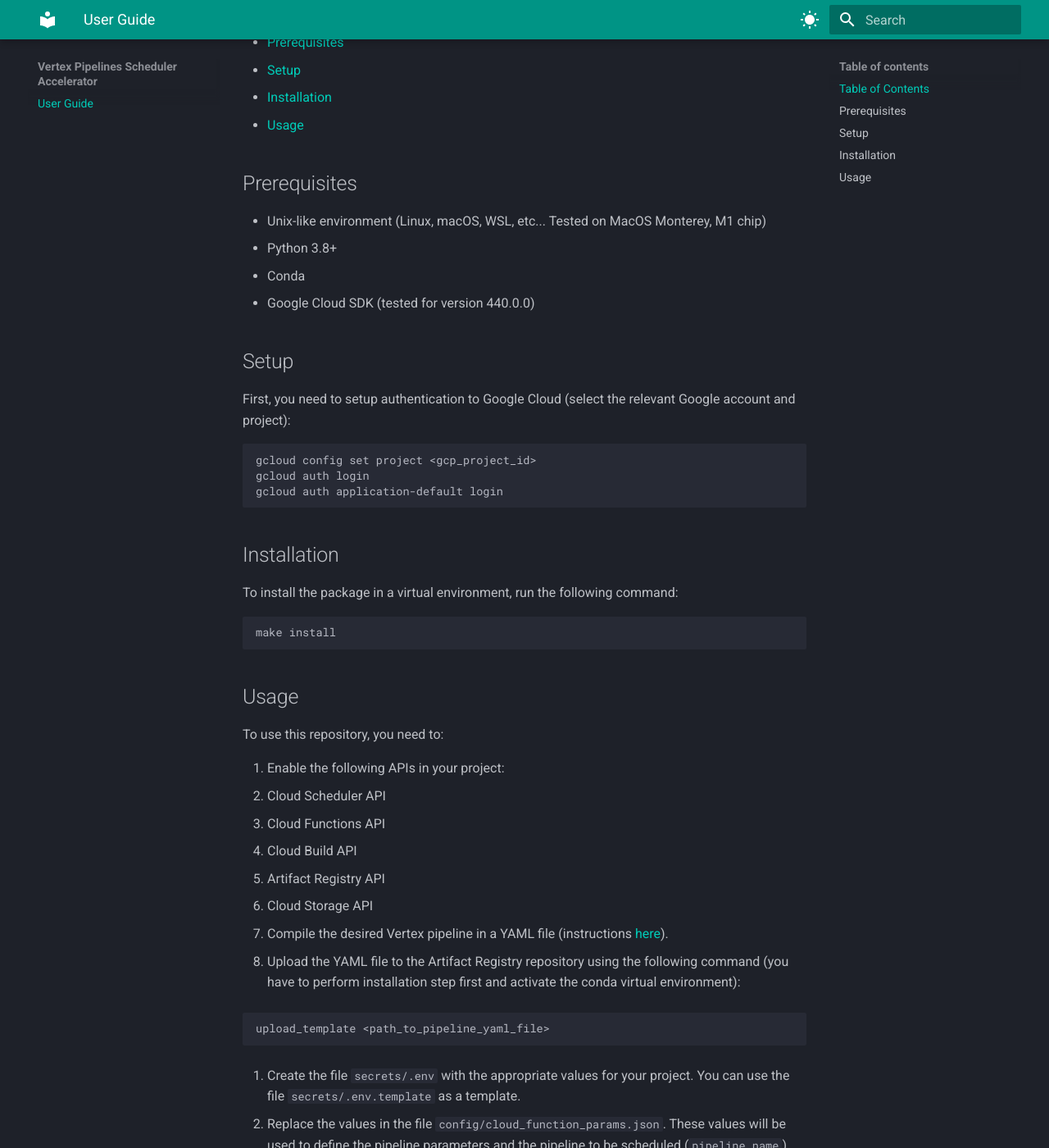
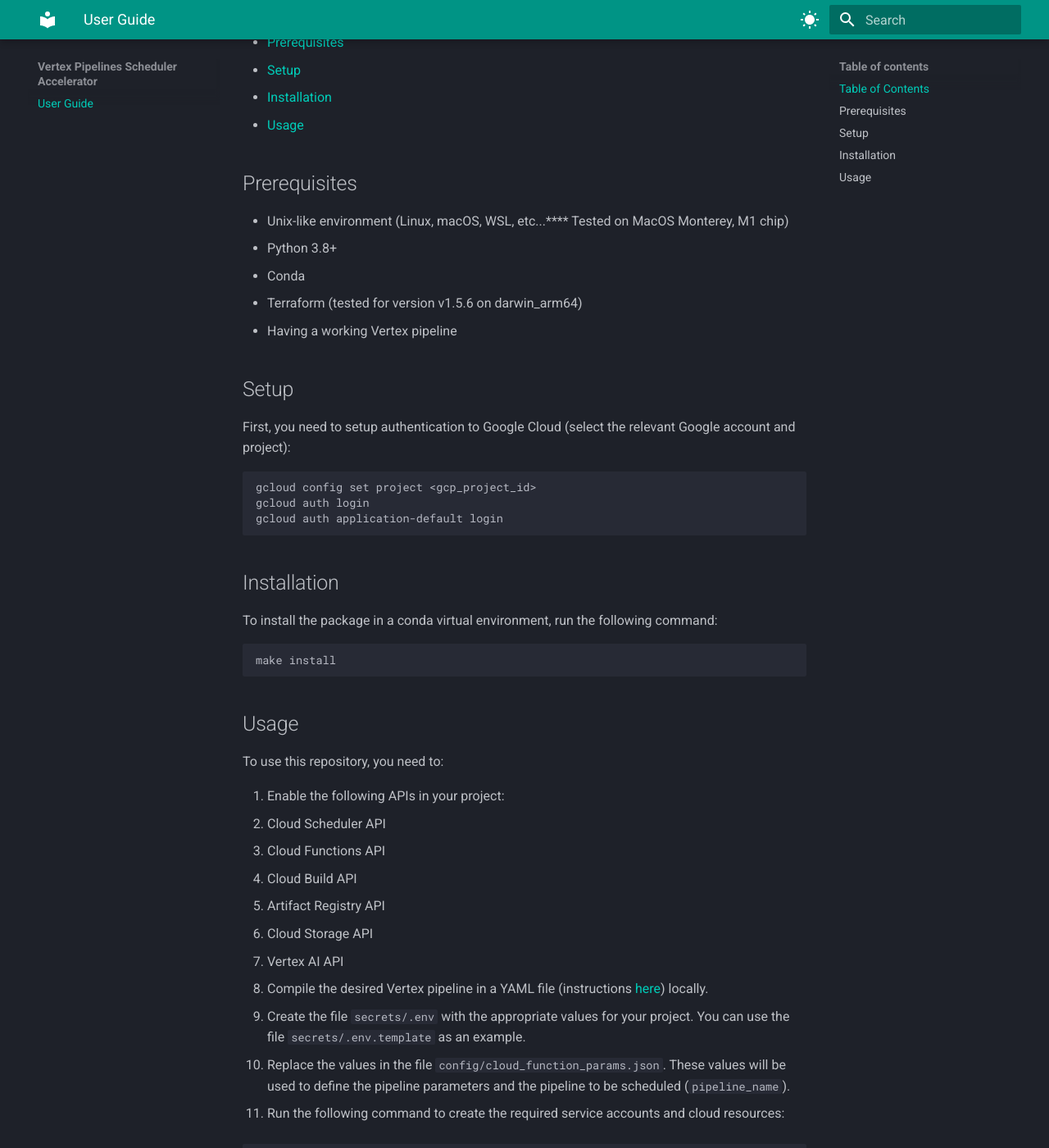
Before and after one commit to artefactory/scheduled-pipelines, an MkDocs documentation site: the page built from docs/README.md, in a window 1280 px wide and 1400 px high, scrolled down 417 px. Shown: the whole window at 82% size. Built offline with MkDocs 1.6.1 and Material for MkDocs 9.7.7, drawn with Linux system fonts in a browser that asks for light colours; some of the changed text lies outside the part shown.

Commit message:
doc: update readme in doc

````diff
--- a/docs/README.md
+++ b/docs/README.md
@@ -15,10 +15,11 @@
 
 ## Prerequisites
 
-- Unix-like environment (Linux, macOS, WSL, etc... Tested on MacOS Monterey, M1 chip)
+- Unix-like environment (Linux, macOS, WSL, etc...**** Tested on MacOS Monterey, M1 chip)
 - Python 3.8+
 - Conda
-- Google Cloud SDK (tested for version 440.0.0)
+- Terraform (tested for version v1.5.6 on darwin_arm64)
+- Having a working Vertex pipeline
 
 ## Setup
 
@@ -48,28 +49,23 @@
    - Cloud Build API
    - Artifact Registry API
    - Cloud Storage API
+   - Vertex AI API
 
-2. Compile the desired Vertex pipeline in a YAML file (instructions [here](https://cloud.google.com/vertex-ai/docs/pipelines/build-pipeline#compile_your_pipeline_into_a_yaml_file)).
+2. Compile the desired Vertex pipeline in a YAML file (instructions [here](https://cloud.google.com/vertex-ai/docs/pipelines/build-pipeline#compile_your_pipeline_into_a_yaml_file)) locally.
 
-3. Upload the YAML file to the Artifact Registry repository using the following command (you have to perform installation step first and activate the conda virtual environment):
+3. Create the file `secrets/.env` with the appropriate values for your project. You can use the file `secrets/.env.template` as an example.
+
+4. Replace the values in the file `config/cloud_function_params.json`. These values will be used to define the pipeline parameters and the pipeline to be scheduled (`pipeline_name`).
+
+5. Run the following command to create the required service accounts and cloud resources:
 
 ```bash
-upload_template <path_to_pipeline_yaml_file>
-```
-
-5. Create the file `secrets/.env` with the appropriate values for your project. You can use the file `secrets/.env.template` as a template.
-
-6. Replace the values in the file `config/cloud_function_params.json`. These values will be used to define the pipeline parameters and the pipeline to be scheduled (`pipeline_name`).
-
-7. Run the following command to create the required service accounts and cloud resources:
-
-```bash
-make cloud_setup
+make build_resources
 ```
 
 This command will:
 
-1. Create the service accounts required to run the scheduled pipelines and schedule them.
+1. Create the service accounts used to run the scheduled pipelines and schedule them.
 2. Create the necessary cloud resources (Cloud Scheduler, Cloud Functions, Artifact Registry repository).
 3. Give the appropriate permissions to the service accounts.
 
@@ -82,9 +78,15 @@
 | Creation cloud function  | cloudfunctions.functions.create, cloudbuild.builds.create |
 | Create cloud scheduler   | cloudscheduler.jobs.create                                |
 
-| Resource to give permission to (iam-policy-binding) | Permission required                        |
+| Resource to give permission on (iam-policy-binding) | Permission required                        |
 | ----------------- | ------------------------------------------ |
 | Project           | resourcemanager.projects.setIamPolicy      |
 | Cloud storage     | storage.buckets.setIamPolicy               |
 | Cloud function    | cloudfunctions.functions.setIamPolicy      |
 | Artifact registry | artifactregistry.repositories.setIamPolicy |
+
+6. Upload the YAML file to the Artifact Registry repository using the following command (you have to perform installation step first and activate the conda virtual environment):
+
+```bash
+upload_template <path_to_local_pipeline_yaml_file>
+```
````
Also changed, not shown: other parts of docs/README.md (+1 -1 lines).
